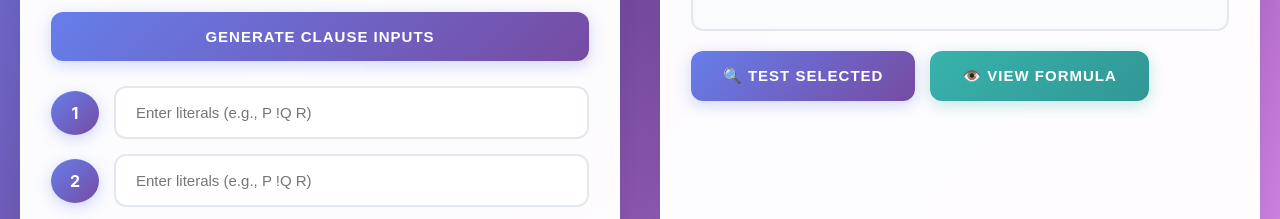
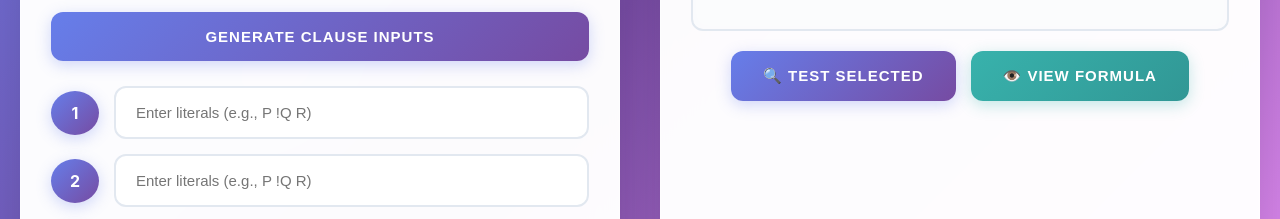
Before and after one commit to Boukehamohamedakram/resolution-refutation, a plain HTML site: page index.html in a window 1280 px wide. Shown: the part 529-748 px from the top of the page. Drawn offline with Linux system fonts and the light colour scheme.

Commit message:
Update index.html

```diff
--- a/index.html
+++ b/index.html
@@ -615,7 +615,7 @@
                         <div>No formulas created yet.<br>Create your first formula to get started!</div>
                     </div>
                 </div>
-                <div class="button-group">
+                <div class="button-group" style="justify-content: center;">
                     <button class="btn" onclick="testSelectedFormula()">🔍 Test Selected</button>
                     <button class="btn btn-secondary" onclick="viewSelectedFormula()">👁️ View Formula</button>
                 </div>
```
